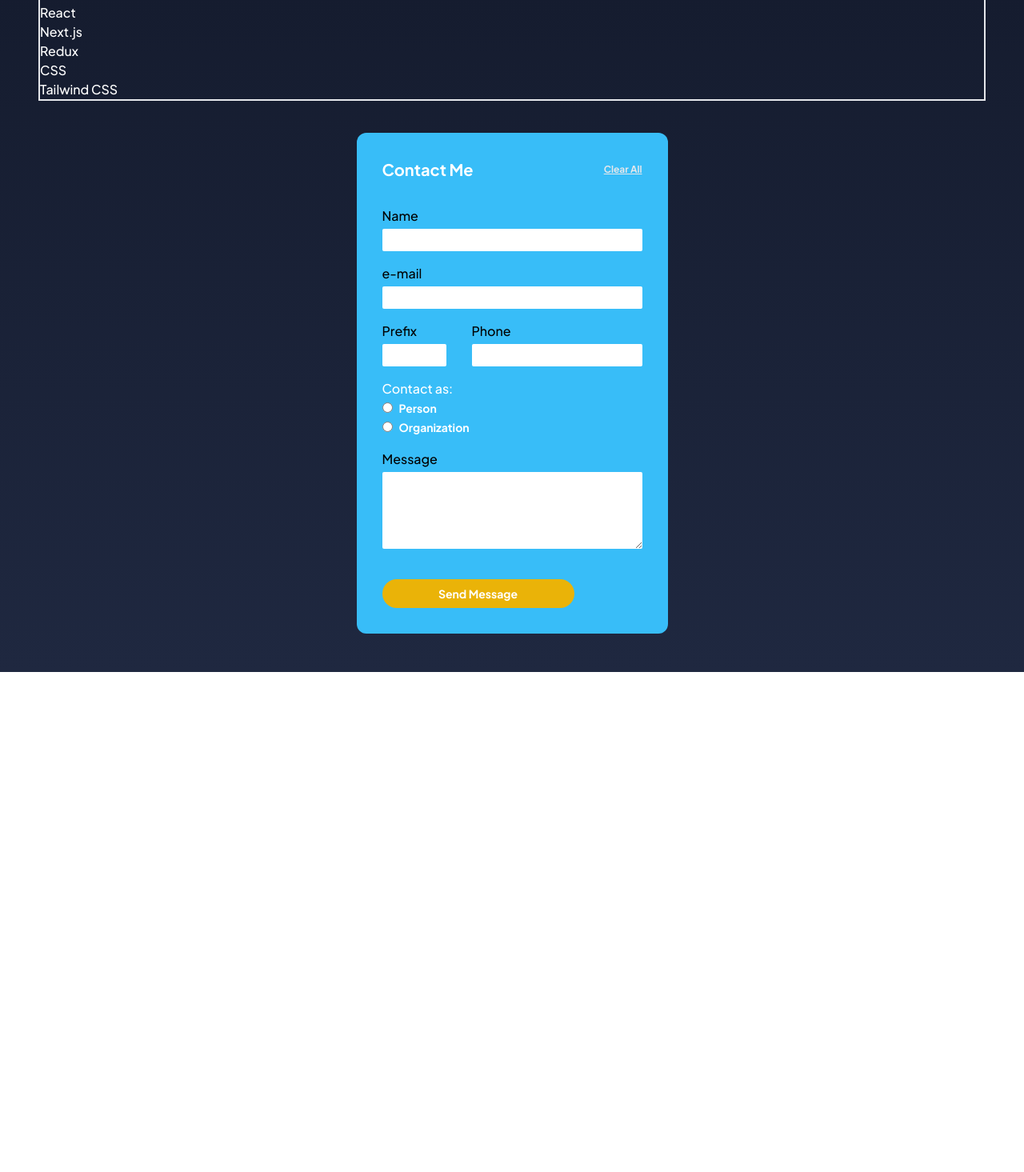
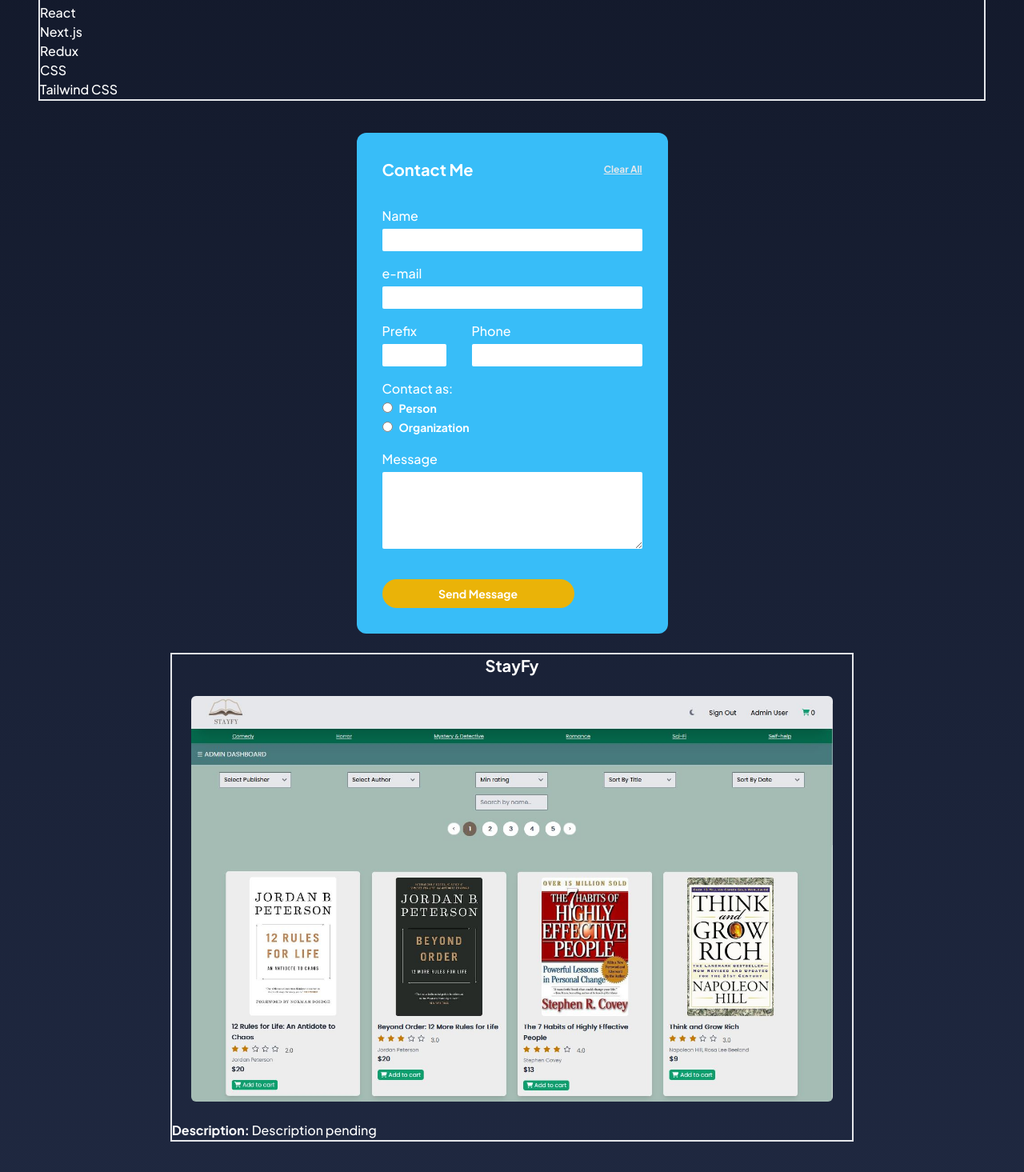
Before and after one commit to danielchavezs/portfolio, a Next.js app in the folder portfolio/: page / in a window 1280 px wide. Shown: the part 355-1820 px from the top of the page at 80% size. Before the commit the page ends 1195 px from the top, so only its background shows below. Built offline with nearby package versions, Linux system fonts and the light colour scheme; a web font is replaced by a local one.

Commit message:
Individual project component added. Images component created as well.

```diff
--- /dev/null
+++ b/portfolio/src/app/assets/images.tsx
@@ -0,0 +1,21 @@
+import Image from "next/image";
+import { ProjectImageProps } from "./types";
+
+export function ProjectImage ({src, alt}: ProjectImageProps){
+    return(
+        <Image
+        // className="p-6 rounded-3xl"
+        src= {src}
+        alt= {alt}
+        width={850}
+        height={300}
+        style={{
+            padding: '1.5rem',  // Padding migth not be necessary once I hide the border from the surrounding div.
+            maxWidth: '850px',
+            width: '100%',
+            height: 'auto',
+            borderRadius: '30px'
+        }}
+        />
+    )
+}
--- /dev/null
+++ b/portfolio/src/app/assets/seed.ts
@@ -0,0 +1,22 @@
+import { ProjectsType } from "./types";
+
+export const projects = [
+    {
+        id: 1,
+        name: "StayFy",
+        images: ["/StayFy_screenshot.JPG"],
+        description: "Description pending"
+    },
+    {
+        id: 2,
+        name: "Invoice Dashboard",
+        images: [""],
+        description: "Description pending"
+    },
+    {
+        id: 3,
+        name: "Mortgage Calculator",
+        images: [""],
+        description: "Description pending"
+    },
+];
--- a/portfolio/src/app/components/contactForm.tsx
+++ b/portfolio/src/app/components/contactForm.tsx
@@ -1,7 +1,7 @@
 'use client'
 import { useState } from "react";
 import contactFormAction from "../actions/contactFormAction";
-import { Errors, Parameters } from "../types";
+import { Errors, Parameters } from "../assets/types";
 // const { MAIL_ACCESS_KEY } = process.env;
 
 export default function ContactForm() {
@@ -127,11 +127,11 @@
                 </div>
 
                     <div className="mb-4">
-                        <label className="font-medium text-black">
+                        <label className="font-medium ">
                             Name
                         </label>
                         <input
-                            className="px-2 pb-1 mt-1 w-full font-bold text-black rounded-sm"
+                            className="px-2 pb-1 mt-1 w-full font-bold  rounded-sm"
                             id="name"
                             type="text"
                             name="name"
@@ -141,11 +141,11 @@
                     </div>
 
                     <div className="mb-4">
-                        <label className="font-medium text-black">
+                        <label className="font-medium ">
                             e-mail
                         </label>
                         <input
-                            className="px-2 pb-1 mt-1 w-full font-bold text-black rounded-sm"
+                            className="px-2 pb-1 mt-1 w-full font-bold  rounded-sm"
                             id="email"
                             type="email"
                             name="email"
@@ -156,11 +156,11 @@
 
                     <div className="flex flex-row justify-between space-x-8">
                       <div className="flex flex-col">
-                          <label className="font-medium text-black">
+                          <label className="font-medium ">
                               Prefix
                           </label>
                           <input
-                              className="px-2 pb-1 mt-1 w-20 font-bold text-black rounded-sm"
+                              className="px-2 pb-1 mt-1 w-20 font-bold  rounded-sm"
                               id="prefix"
                               type="number"
                               name="prefix"
@@ -170,11 +170,11 @@
                       </div>
 
                       <div className="flex flex-col">
-                          <label className="font-medium text-black">
+                          <label className="font-medium ">
                               Phone
                           </label>
                           <input
-                              className="px-2 pb-1 mt-1 w-full font-bold text-black rounded-sm"
+                              className="px-2 pb-1 mt-1 w-full font-bold  rounded-sm"
                               id="phone"
                               type="number"
                               name="phone"
@@ -221,12 +221,12 @@
                     </div>
 
                     <div className={parameters.contactedBy === "organization" ? "" : "hidden"}>
-                        <label className="font-medium text-black">
+                        <label className="font-medium ">
                             Company´s Name
                             {/* <span className="text-xs text-gray-700">(optional)</span> */}
                         </label>
                         <input
-                            className="px-2 pb-1 mt-1 w-full font-bold text-black rounded-sm"
+                            className="px-2 pb-1 mt-1 w-full font-bold  rounded-sm"
                             id="coName"
                             type="text"
                             name="coName"
@@ -236,11 +236,11 @@
                     </div>
 
                     <div className="mb-4">
-                        <label className="font-medium text-black">
+                        <label className="font-medium ">
                             Message
                         </label>
                         <textarea
-                            className="px-2 mt-1 w-full min-h-24 h-fit font-bold text-black rounded-sm"
+                            className="px-2 mt-1 w-full min-h-24 h-fit font-bold  rounded-sm"
                             id="message"
                             name="message"
                             value={parameters.message}
--- /dev/null
+++ b/portfolio/src/app/components/project.tsx
@@ -0,0 +1,18 @@
+import { ProjectImage } from "../assets/images";
+import { ProjectType } from "../assets/types";
+
+
+export default function ProjectComponent({ id, name, images, description }: ProjectType) {
+  const img = images[0];
+
+    return (
+        <div className="m-6 border-2">
+            <h3 className="font-semibold text-xl text-center">{name}</h3>
+            <div>
+                <ProjectImage alt={name} src={img}/>
+            </div>
+            <p><strong>Description: </strong>{description}</p>
+
+        </div>
+    )
+};
--- a/portfolio/src/app/page.tsx
+++ b/portfolio/src/app/page.tsx
@@ -1,8 +1,14 @@
-import Image from "next/image";
-import Link from "next/link";
 import ContactForm from "./components/contactForm";
+import ProjectComponent from "./components/project";
+import { projects } from "./assets/seed";
+import { ProjectType } from "./assets/types";
+
 
 export default function Home() {
+  const project1: ProjectType = projects[0];
+  const { id, name, images, description } = project1;
+
+
   return (
     <main className="flex min-h-screen flex-col items-center p-12">
         <h1 className="flex text-3xl font-extrabold mb-2"> DANIEL CHAVEZ </h1>
@@ -25,6 +31,12 @@
             <ul> Tailwind CSS </ul>
         </div>
       <ContactForm/>
+      <ProjectComponent
+        id={id}
+        name={name}
+        images={images}
+        description={description}
+        />
     </main>
   );
 }
```
Also changed, not shown: portfolio/src/app/assets/types.ts (renamed from portfolio/src/app/types.ts, +15 -1 lines), portfolio/public/StayFy_screenshot.JPG (added), portfolio/src/app/components/projects.tsx (deleted).
